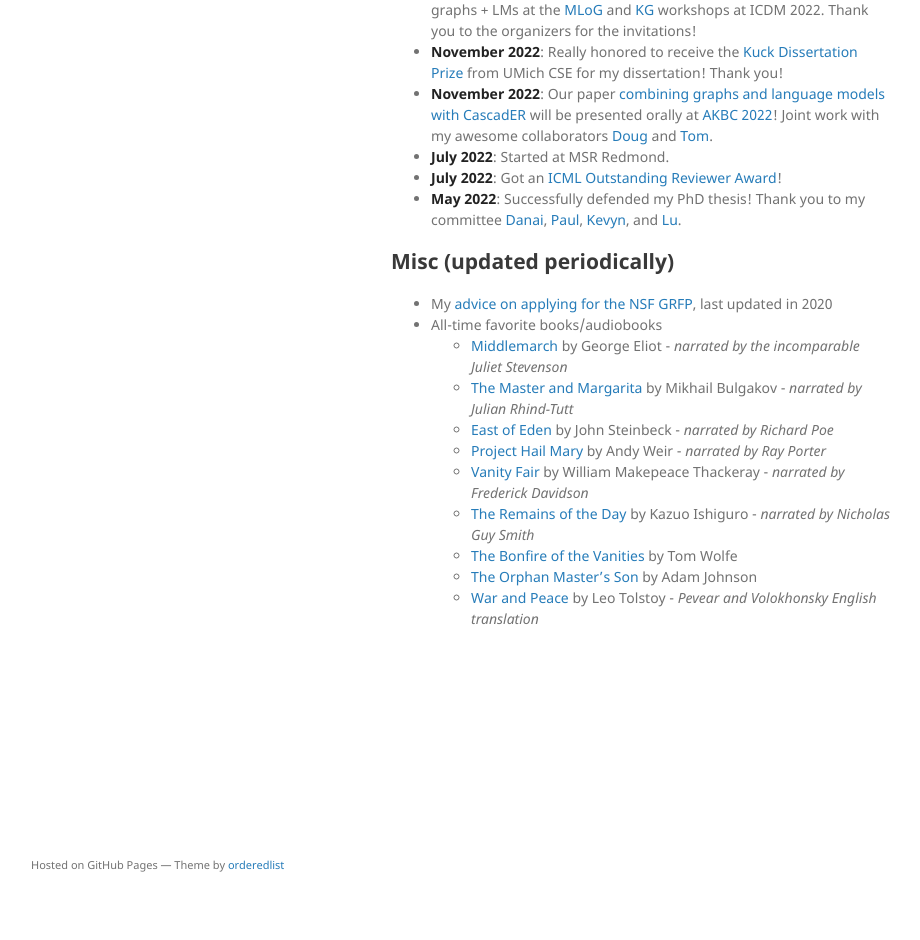
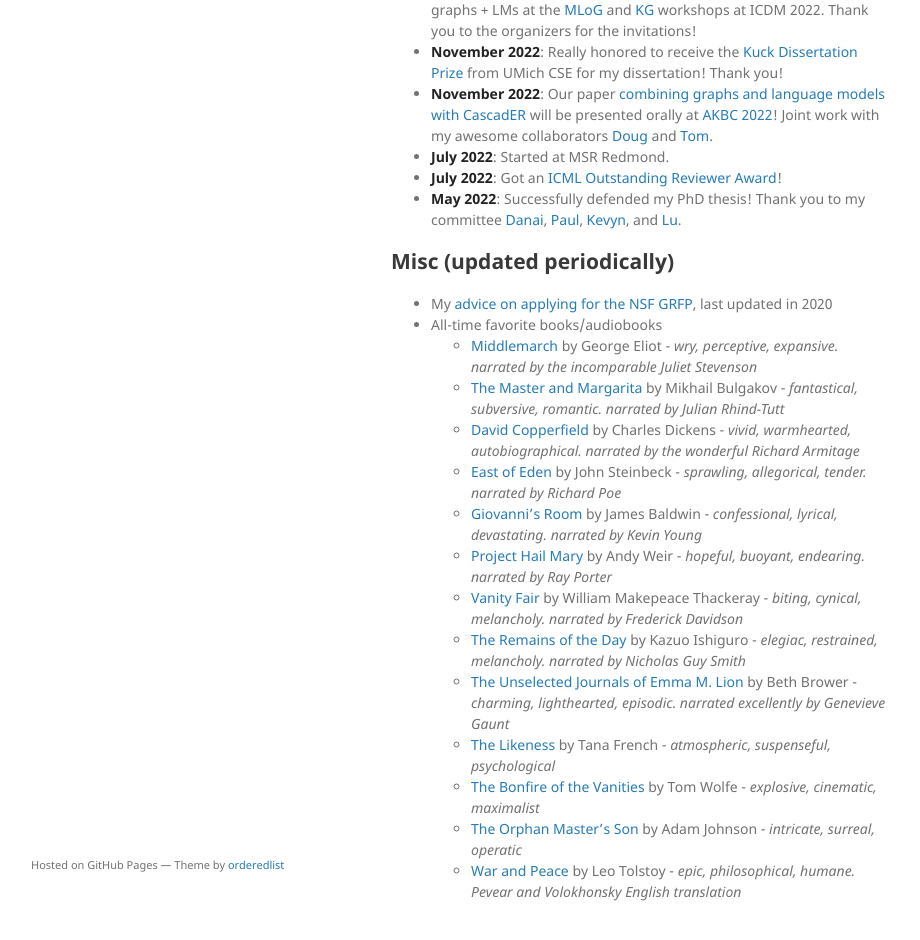
Before and after one commit to tsafavi/tsafavi.github.io, a Jekyll site: the page built from index.md, in a window 1280 px wide and 1400 px high. Shown: the part 456-1396 px from the top of the window, without its empty margins (179-1099 px from the left). Built offline with Jekyll 4.4.1, drawn with Linux system fonts in a browser that asks for light colours.

Commit message:
Update reading.yml

```diff
--- a/_data/reading.yml
+++ b/_data/reading.yml
@@ -1,36 +1,54 @@
 - title: "Middlemarch"
   author: "George Eliot"
   link: "https://www.audible.com/pd/Middlemarch-Audiobook/B004S7ANSU"
-  notes: "narrated by the incomparable Juliet Stevenson"
+  notes: "wry, perceptive, expansive. narrated by the incomparable Juliet Stevenson"
 - title: "The Master and Margarita"
   author: "Mikhail Bulgakov"
   link: "https://www.audible.com/pd/The-Master-and-Margarita-Audiobook/B002V02KPU"
-  notes: "narrated by Julian Rhind-Tutt"
+  notes: "fantastical, subversive, romantic. narrated by Julian Rhind-Tutt"
+- title: "David Copperfield"
+  author: "Charles Dickens"
+  link: "https://www.audible.com/pd/David-Copperfield-Audiobook/B01728H3VQ"
+  notes: "vivid, warmhearted, autobiographical. narrated by the wonderful Richard Armitage"
 - title: "East of Eden"
   author: "John Steinbeck"
   link: "https://www.audible.com/pd/East-of-Eden-Audiobook/B00546SXO0"
-  notes: "narrated by Richard Poe"
+  notes: "sprawling, allegorical, tender. narrated by Richard Poe"
+- title: "Giovanni's Room"
+  author: "James Baldwin"
+  link: "https://www.audible.com/pd/Giovannis-Room-Audiobook/B0CVBM6X42"
+  notes: "confessional, lyrical, devastating. narrated by Kevin Young"
 - title: "Project Hail Mary"
   author: "Andy Weir"
-  notes: "narrated by Ray Porter"
+  notes: "hopeful, buoyant, endearing. narrated by Ray Porter"
   link: "https://www.audible.com/pd/Project-Hail-Mary-Audiobook/B08G9PRS1K"
 - title: "Vanity Fair"
   author: "William Makepeace Thackeray"
-  notes: "narrated by Frederick Davidson"
+  notes: "biting, cynical, melancholy. narrated by Frederick Davidson"
   link: "https://www.audible.com/pd/Vanity-Fair-Audiobook/B002V02E6K"
 - title: "The Remains of the Day"
   author: "Kazuo Ishiguro"
   link: "https://www.audible.com/pd/The-Remains-of-the-Day-Audiobook/0593209699"
-  notes: "narrated by Nicholas Guy Smith"
+  notes: "elegiac, restrained, melancholy. narrated by Nicholas Guy Smith"
+- title: "The Unselected Journals of Emma M. Lion"
+  author: "Beth Brower"
+  link: "https://www.audible.com/pd/The-Unselected-Journals-of-Emma-M-Lion-Vol-1-Audiobook/B0FF6G74T4"
+  notes: "charming, lighthearted, episodic. narrated excellently by Genevieve Gaunt"
+- title: "The Likeness"
+  author: "Tana French"
+  link: "https://www.goodreads.com/en/book/show/5941114-the-likeness"
+  notes: "atmospheric, suspenseful, psychological"
 - title: "The Bonfire of the Vanities"
   author: "Tom Wolfe"
   link: "https://www.goodreads.com/book/show/2666.The_Bonfire_of_the_Vanities"
+  notes: "explosive, cinematic, maximalist"
 - title: "The Orphan Master's Son"
   author: "Adam Johnson"
   status: "August 2020"
   link: "https://www.goodreads.com/book/show/11529868-the-orphan-master-s-son"
+  notes: "intricate, surreal, operatic"
 - title: "War and Peace"
   author: "Leo Tolstoy"
   link: "https://www.goodreads.com/book/show/35222261-war-and-peace-pevear-and-volokhonsky-trans"
   status: "Nov 2019"
-  notes: "Pevear and Volokhonsky English translation"
+  notes: "epic, philosophical, humane. Pevear and Volokhonsky English translation"
```
